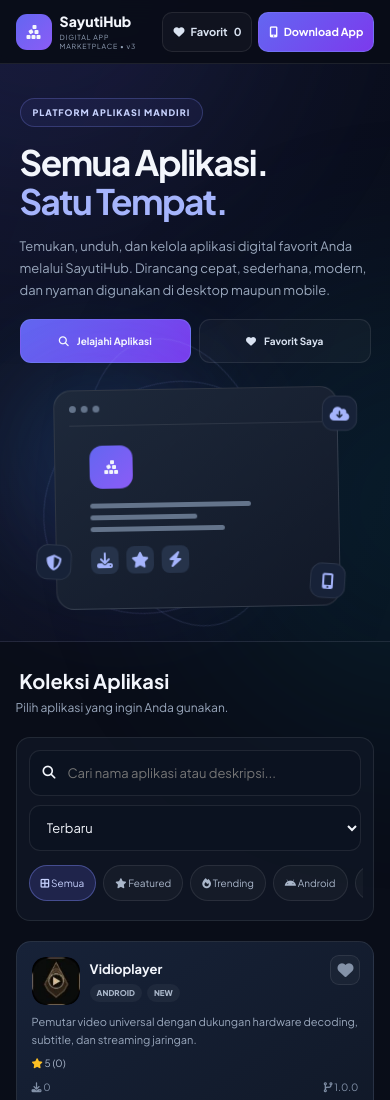
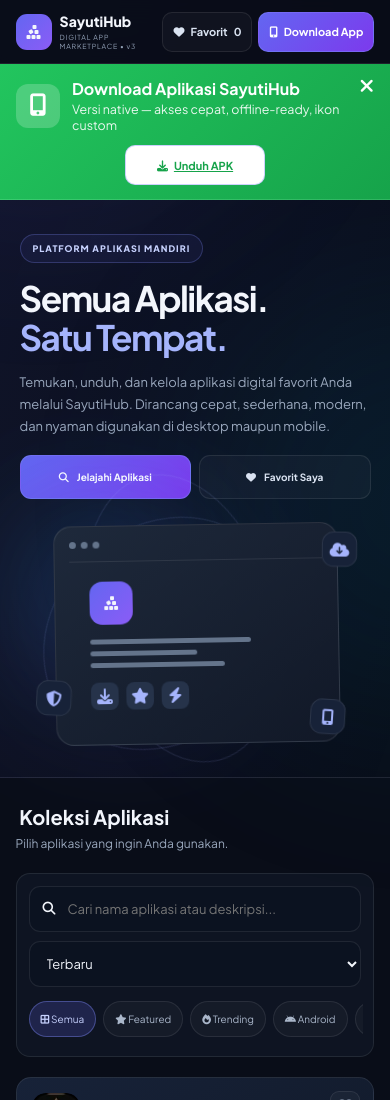
Before and after one commit to sayut303-dot/sayuti.my.id, a plain HTML site: page index.html in a window 390 px wide. Shown: the top 1100 px of the page. Drawn offline with Linux system fonts and the light colour scheme; some icons are missing.

Commit message:
Add app/web detection, download banner, different UI for app vs web

```diff
--- a/index.html
+++ b/index.html
@@ -45,9 +45,31 @@
    </div>
    <div class="nav-actions">
        <button aria-label="Aplikasi favorit" class="nav-btn" onclick="switchView('favorites')"><i class="fa-solid fa-heart"></i> <span>Favorit</span> <span id="favCount">0</span></button>
-       <a href="https://sayuti.my.id" class="nav-btn primary-action" aria-label="Install SayutiHub App" style="text-decoration:none"><i class="fa-solid fa-mobile-screen-button"></i> <span>Download App</span></a>
+       <a href="https://sayuti.my.id" class="nav-btn primary-action" aria-label="Install SayutiHub App" style="text-decoration:none" id="downloadAppBtn"><i class="fa-solid fa-mobile-screen-button"></i> <span>Download App</span></a>
      </div>
   </nav>
+  <!-- App-only banner (hidden on web) -->
+  <div id="appBanner" style="display:none; background:linear-gradient(135deg,#6366f1,#8b5cf6); padding:12px 16px; text-align:center; border-bottom:1px solid rgba(255,255,255,.1);">
+   <div style="display:flex; align-items:center; justify-content:center; gap:10px; flex-wrap:wrap;">
+    <i class="fa-solid fa-mobile-screen-button" style="font-size:1.2rem;"></i>
+    <span style="font-weight:600; color:#fff;">Anda sudah di aplikasi SayutiHub</span>
+    <a href="https://github.com/sayut303-dot/sayuti.my.id" target="_blank" class="nav-btn" style="background:rgba(255,255,255,.15); border:1px solid rgba(255,255,255,.3);"><i class="fa-brands fa-github"></i> Repo GitHub</a>
+   </div>
+  </div>
+  <!-- Web-only download banner -->
+  <div id="webBanner" style="display:none; background:linear-gradient(135deg,#22c55e,#16a34a); padding:14px 16px; text-align:center; border-bottom:1px solid rgba(255,255,255,.1); position:relative;">
+   <div style="display:flex; align-items:center; justify-content:center; gap:12px; flex-wrap:wrap;">
+    <div style="width:44px; height:44px; border-radius:12px; background:rgba(255,255,255,.2); display:grid; place-items:center;">
+     <i class="fa-solid fa-mobile-screen-button" style="font-size:1.4rem; color:#fff;"></i>
+    </div>
+    <div style="text-align:left; flex:1; min-width:200px;">
+     <div style="font-weight:700; font-size:1rem; color:#fff;">Download Aplikasi SayutiHub</div>
+     <div style="font-size:0.78rem; color:rgba(255,255,255,.9); margin-top:2px;">Versi native — akses cepat, offline-ready, ikon custom</div>
+    </div>
+    <a href="https://sayuti.my.id/SayutiHub-app.apk" id="webDownloadBtn" class="nav-btn primary-action" style="background:#fff; color:#16a34a; min-width:140px; justify-content:center;"><i class="fa-solid fa-download"></i> Unduh APK</a>
+    <button onclick="document.getElementById('webBanner').style.display='none'; localStorage.setItem('sayuti_hide_banner','1');" style="position:absolute; top:8px; right:12px; background:none; border:none; color:#fff; font-size:1.2rem; padding:4px; line-height:1;"><i class="fa-solid fa-xmark"></i></button>
+   </div>
+  </div>
   <!-- =========================================================
          HERO
     ========================================================== -->
@@ -576,9 +598,62 @@
       }
     </script>
     <!-- =========================================================
+           APP vs WEB DETECTION
+        ========================================================== -->
+    <script>
+      (function() {
+        // Detect if running in SayutiHub Android WebView app
+        function isSayutiHubApp() {
+          // Check user agent for our custom app marker
+          var ua = navigator.userAgent || '';
+          if (ua.indexOf('SayutiHub/') !== -1) return true;
+          // Check for Android WebView without Chrome
+          if (/Android/.test(ua) && /wv/.test(ua) && !/Chrome/.test(ua)) {
+            // Additional check: try to access Android interface if injected
+            return true;
+          }
+          return false;
+        }
+
+        function applyAppWebUI() {
+          var appBanner = document.getElementById('appBanner');
+          var webBanner = document.getElementById('webBanner');
+          var downloadBtn = document.getElementById('downloadAppBtn');
+          var heroHeader = document.getElementById('mainHeader');
+
+          if (isSayutiHubApp()) {
+            // Running in the native app
+            if (appBanner) appBanner.style.display = 'block';
+            if (webBanner) webBanner.style.display = 'none';
+            if (downloadBtn) downloadBtn.style.display = 'none';
+            // Hide hero on non-home views (already handled by switchView)
+          } else {
+            // Running in web browser
+            if (appBanner) appBanner.style.display = 'none';
+            // Show web banner if not dismissed
+            if (webBanner && !localStorage.getItem('sayuti_hide_banner')) {
+              webBanner.style.display = 'block';
+            }
+            if (downloadBtn) downloadBtn.style.display = 'inline-flex';
+          }
+        }
+
+        // Run on DOM ready
+        if (document.readyState === 'loading') {
+          document.addEventListener('DOMContentLoaded', applyAppWebUI);
+        } else {
+          applyAppWebUI();
+        }
+
+        // Also expose for manual trigger
+        window.applyAppWebUI = applyAppWebUI;
+        window.isSayutiHubApp = isSayutiHubApp;
+      })();
+    </script>
+    <!-- =========================================================
            JAVASCRIPT
         ========================================================== -->
-  <script src="js/main.js?v=27"></script>
+  <script src="js/main.js?v=28"></script>
   <script>
     // Definisikan helper pada window agar tersedia untuk onclick inline dan login.
     window.closeModalDirect = window.closeModalDirect || function (modalId) {
```
